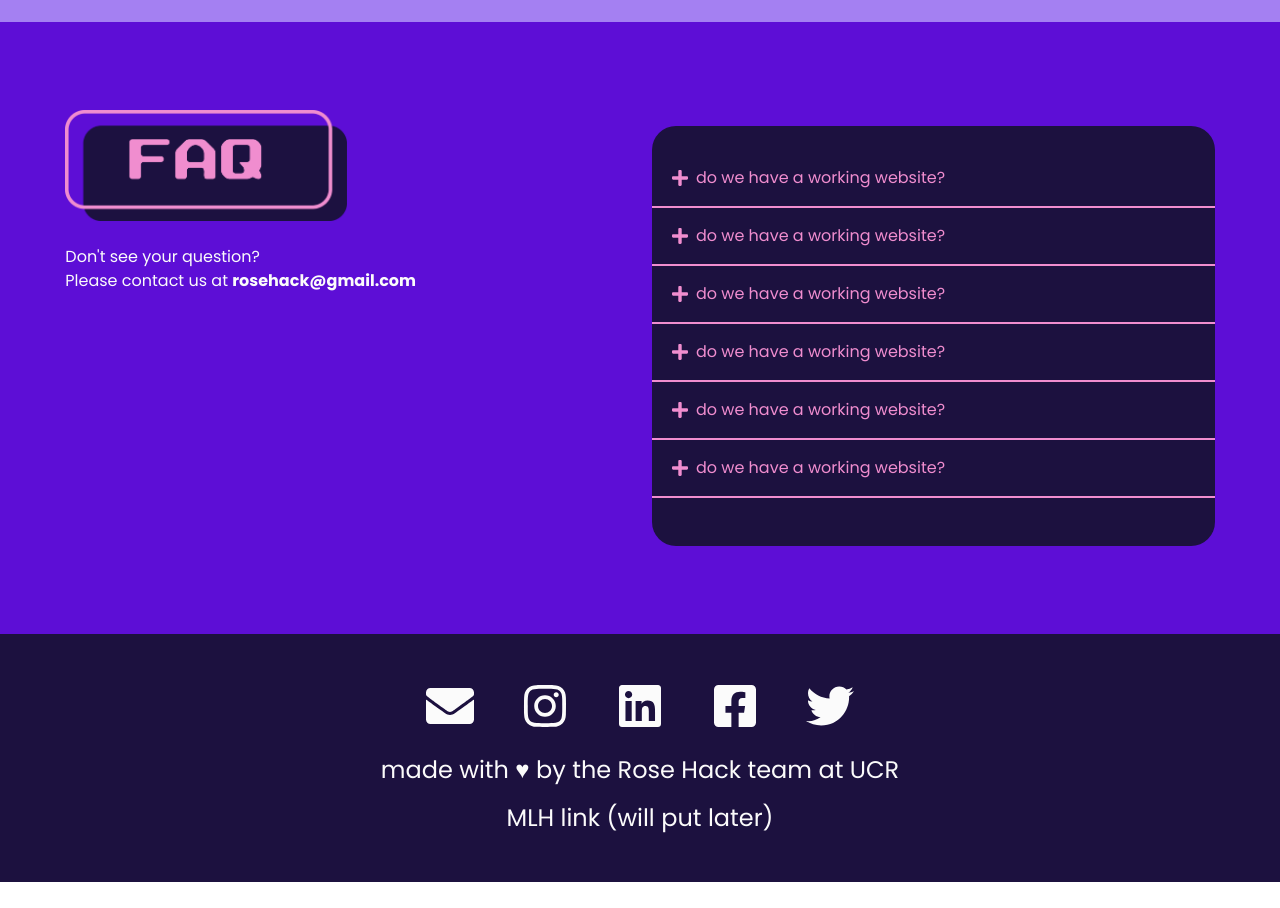
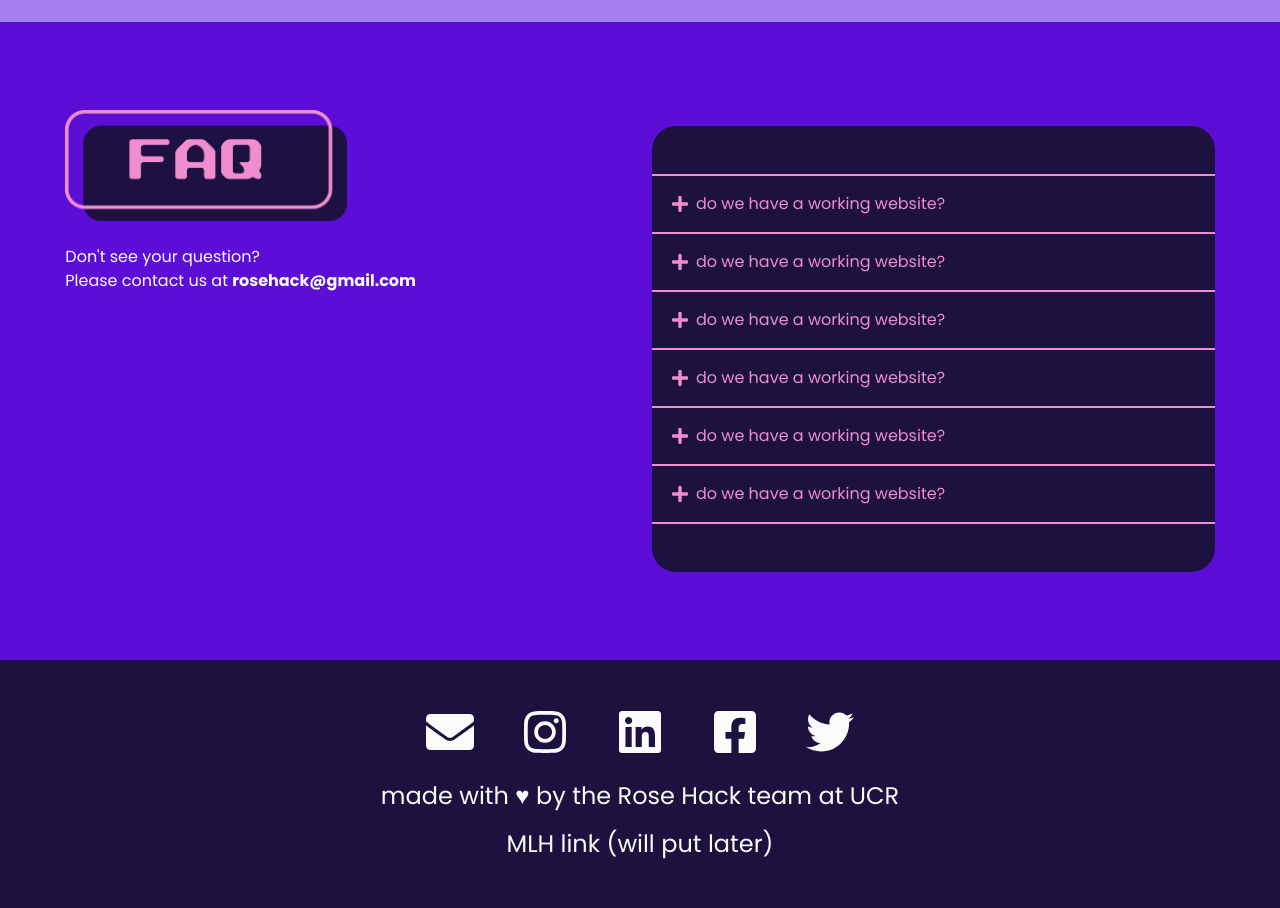
Before and after one commit to Alamode89/rosehack2023, a Next.js app: page / in a window 1280 px wide. Shown: the part 3940-4848 px from the top of the page. Before the commit the page ends 4822 px from the top, so only its background shows below. Built offline with nearby package versions, Linux system fonts and the light colour scheme.

Commit message:
add faq top line

```diff
--- a/components/Questions.tsx
+++ b/components/Questions.tsx
@@ -38,7 +38,11 @@ const FaqItem = ({ index, element }: any) => {
       id={`element${index}`}
       eventKey={index}
     >
-      <div className=" h-full w-auto border-b-2 border-rosehack-secondary-salmon !bg-transparent">
+      <div
+        className={`h-full w-auto border-b-2 border-rosehack-secondary-salmon !bg-transparent ${
+          index == 0 ? "border-t-2" : ""
+        }`}
+      >
         <Accordion.Button
           onClick={() => setClicked(!clicked)}
           className={`!bg-rosehack-primary-darkestpurple font-poppins !text-rosehack-secondary-salmon after:!bg-none focus:!shadow-none !rounded-none`}
@@ -64,7 +68,7 @@ const FAQQuestions = () => {
   return (
     <div className=" w-full mt-3">
       <Accordion
-        className=" flex flex-col justify-center pb-5 pt-4 !bg-rosehack-primary-darkestpurple rounded-3xl"
+        className=" flex flex-col justify-center py-5 !bg-rosehack-primary-darkestpurple rounded-3xl"
         flush
         alwaysOpen
       >
```
